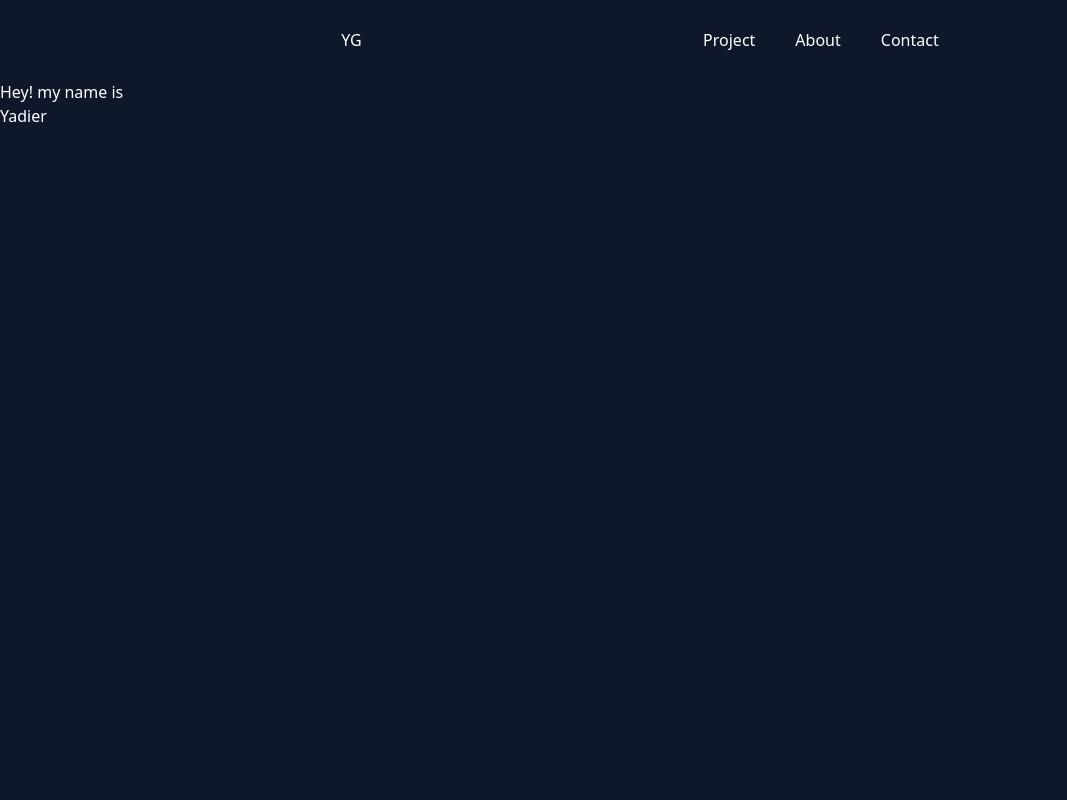
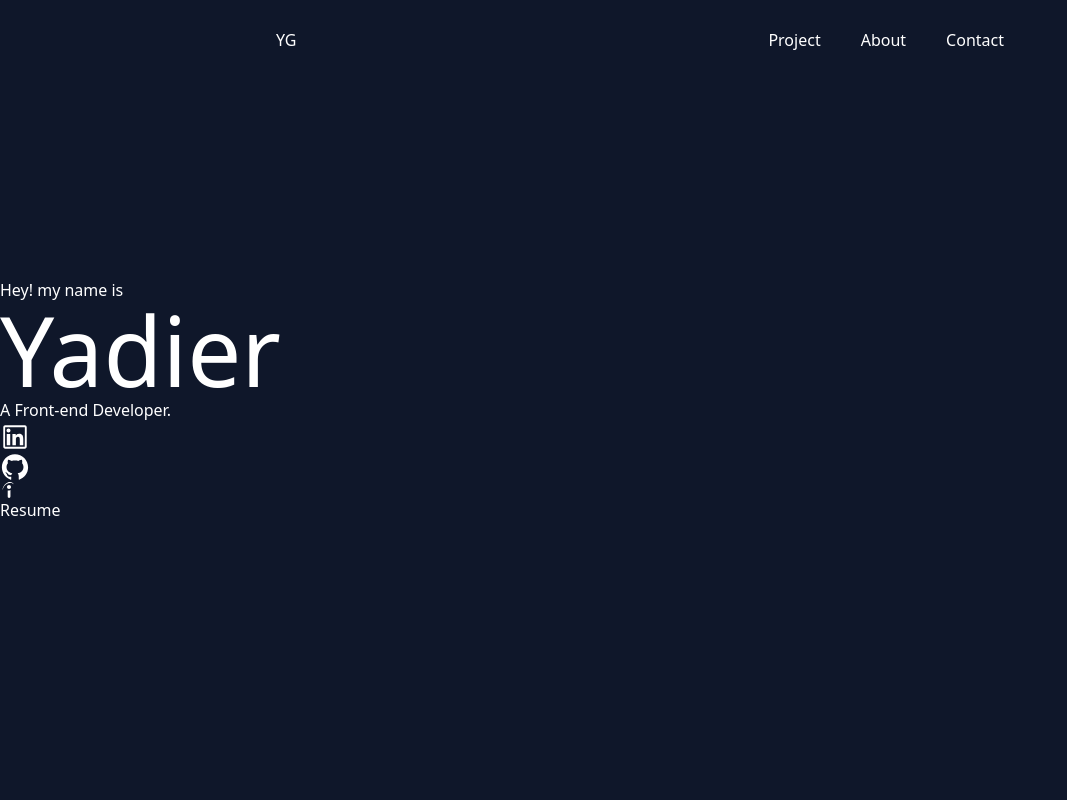
Before and after one commit to Yadier01/MyPersonalPortafolio, a React (Vite) app: page / in a window 1280 px wide. Shown: the top 800 px of the page, without its empty margins (0-1067 px from the left). Built offline with nearby package versions, Linux system fonts and the light colour scheme.

Commit message:
Updated StartingSection

```diff
--- a/package.json
+++ b/package.json
@@ -10,7 +10,8 @@
   },
   "dependencies": {
     "react": "^18.2.0",
-    "react-dom": "^18.2.0"
+    "react-dom": "^18.2.0",
+    "react-icons": "^4.8.0"
   },
   "devDependencies": {
     "@types/react": "^18.0.27",
--- a/src/App.tsx
+++ b/src/App.tsx
@@ -3,7 +3,7 @@ import Header from "./components/Header";
 import { Project } from "./components/Projects";
 import { About } from "./components/About";
 import { Contact } from "./components/Contact";
-import Main from "./components/Main";
+import Main from "./components/SartingSection";
 
 const App = () => {
   const refs = {
--- a/src/components/About.tsx
+++ b/src/components/About.tsx
@@ -1,5 +1,4 @@
 import React from "react";
-import { forwardRef } from "react";
 
 export const About = React.forwardRef<HTMLDivElement, { text: string }>(
   ({ text }, ref) => (
--- a/src/components/Header.tsx
+++ b/src/components/Header.tsx
@@ -1,5 +1,4 @@
 import React from "react";
-import Main from "./Main";
 
 interface propsType {
   refs: {
@@ -14,7 +13,7 @@ const Header = ({ refs, scrollToRef }: propsType) => {
   return (
     <header className="h-20 bg-slate-900 text-white fixed top-0 left-0 right-0">
       <nav className="h-full">
-        <div className="flex h-full justify-evenly items-center">
+        <div className="flex h-full justify-around px-10 items-center">
           <span>YG</span>
           <div className="flex">
             <ul className="flex gap-10">
--- a/src/components/Main.tsx
+++ /dev/null
@@ -1,13 +0,0 @@
-import React, { useRef } from "react";
-import { forwardRef } from "react";
-
-const Main = () => {
-  return (
-    <section className="h-screen  bg-slate-900 text-white ">
-      <h4>Hey! my name is</h4>
-      <h1>Yadier </h1>
-    </section>
-  );
-};
-
-export default Main;
--- /dev/null
+++ b/src/components/SartingSection.tsx
@@ -0,0 +1,26 @@
+import { AiOutlineLinkedin, AiFillGithub } from "react-icons/ai";
+import { SiIndeed } from "react-icons/si";
+const Main = () => {
+  return (
+    <section className="h-screen  bg-slate-900 text-white  ;">
+      <div className="flex justify-center  flex-col items-start mx-auto max-w-7xl h-4/5">
+        <h4>Hey! my name is</h4>
+        <h1 className="text-8xl">Yadier </h1>
+        <h2>A Front-end Developer.</h2>
+        <a href=" ">
+          <AiOutlineLinkedin className="text-3xl" />
+        </a>
+        <a href=" ">
+          <AiFillGithub className="text-3xl" />
+        </a>
+        <a href=" "></a>
+        <a href="">
+          <SiIndeed></SiIndeed>
+        </a>
+        <a href=" ">Resume</a>
+      </div>
+    </section>
+  );
+};
+
+export default Main;
```
Also changed, not shown: 1 other file (tests, documents, lock files or other folders).
